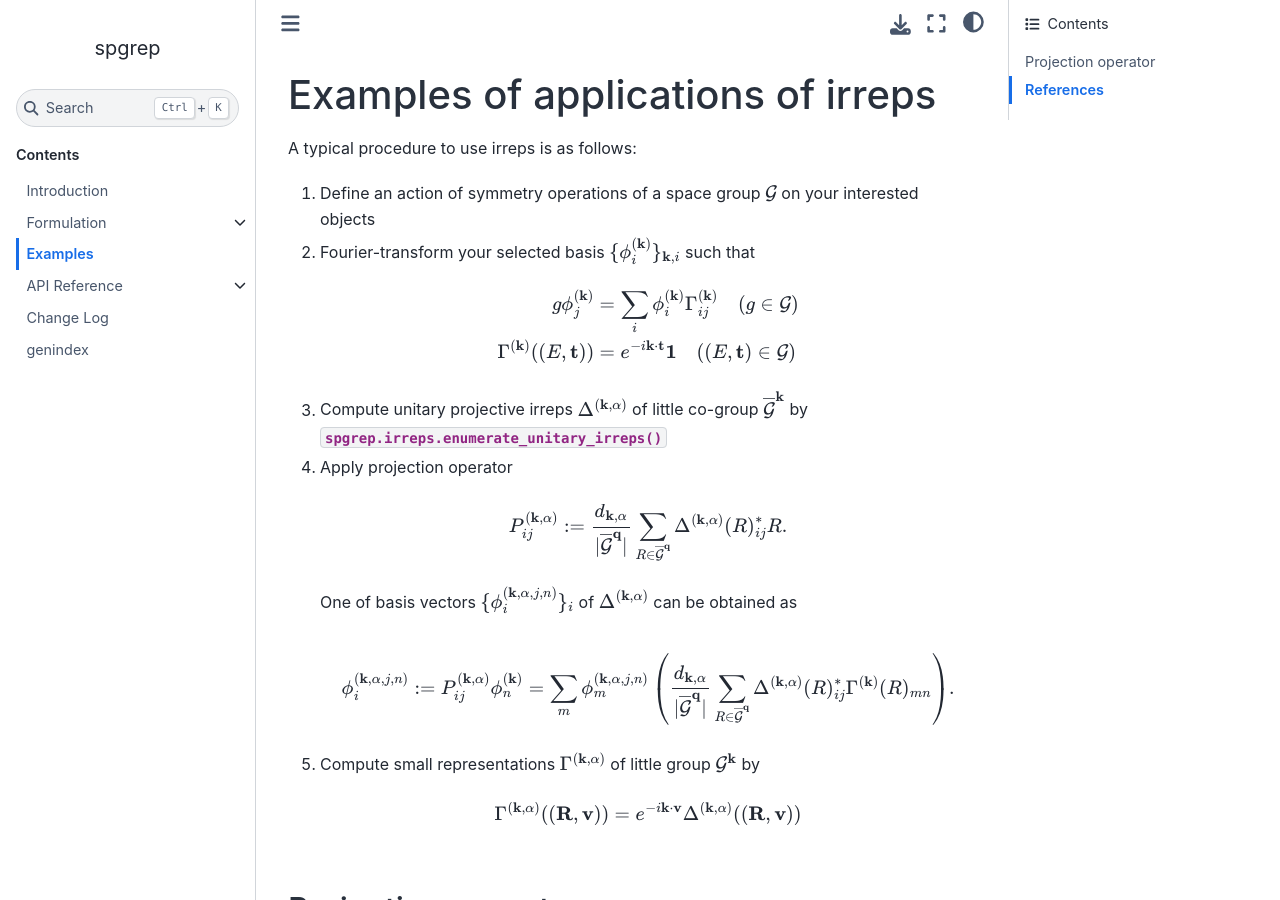
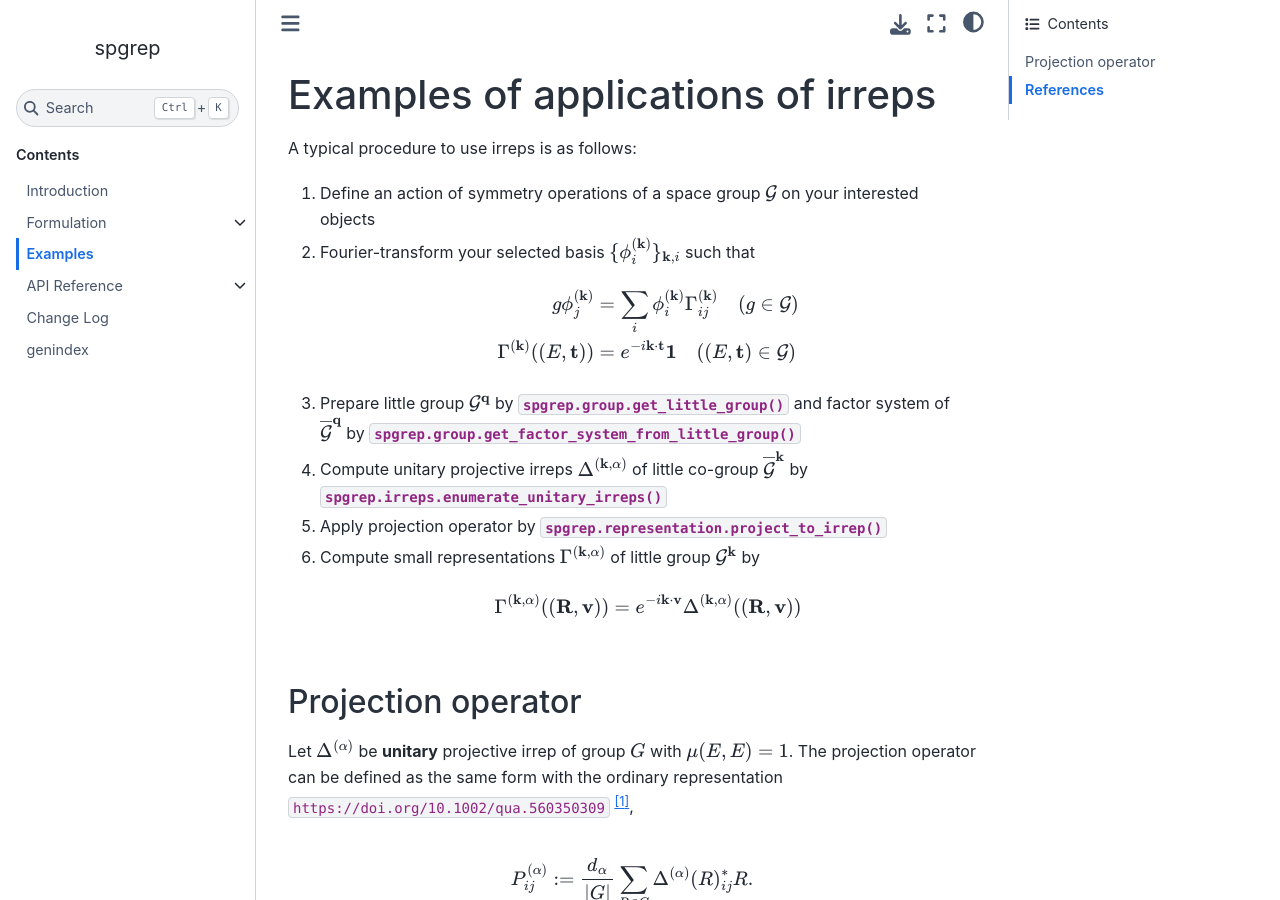
Before and after one commit to spglib/spgrep, a Sphinx documentation site: the page built from docs/examples.md, in a window 1280 px wide and 900 px high. Built offline with Sphinx 7.4.7 and the Sphinx Book theme 1.1.4, drawn with Linux system fonts in a browser that asks for light colours; cross-references to code outside the pages are shown as plain code.

Commit message:
Fix normalization

````diff
--- a/docs/examples.md
+++ b/docs/examples.md
@@ -10,27 +10,10 @@
         \Gamma^{(\mathbf{k})}((E, \mathbf{t})) &= e^{ -i\mathbf{k}\cdot\mathbf{t} } \mathbf{1}
         \quad ( (E, \mathbf{t}) \in \mathcal{G}) \\
     ```
-3. Compute unitary projective irreps {math}`\Delta^{ (\mathbf{k}, \alpha) }` of little co-group {math}`\overline{\mathcal{G}}^{\mathbf{k}}` by {func}`spgrep.irreps.enumerate_unitary_irreps`
-4. Apply projection operator
-    ```{math}
-        P^{(\mathbf{k}, \alpha)}_{ij}
-            := \frac{ d_{\mathbf{k}, \alpha} }{|\overline{\mathcal{G}}^{\mathbf{q}}|} \sum_{ R \in \overline{\mathcal{G}}^{\mathbf{q}} } \Delta^{ (\mathbf{k}, \alpha) }(R)_{ij}^{\ast} R.
-    ```
-
-    One of basis vectors {math}`\{ \phi^{(\mathbf{k},\alpha,j,n)}_{i} \}_{i}` of {math}`\Delta^{ (\mathbf{k}, \alpha) }` can be obtained as
-    ```{math}
-        \phi^{(\mathbf{k},\alpha,j,n)}_{i}
-            := P^{(\mathbf{k}, \alpha)}_{ij} \phi^{(\mathbf{k})}_{n}
-            = \sum_{m}
-                \phi^{ (\mathbf{k},\alpha,j,n) }_{m}
-                \left(
-                    \frac{ d_{\mathbf{k}, \alpha} }{|\overline{\mathcal{G}}^{\mathbf{q}}|}
-                    \sum_{ R \in \overline{\mathcal{G}}^{\mathbf{q}} }
-                        \Delta^{ (\mathbf{k}, \alpha) }(R)_{ij}^{\ast}  \Gamma^{(\mathbf{k})}(R)_{mn}
-                \right).
-    ```
-
-5. Compute small representations {math}`\Gamma^{ (\mathbf{k}, \alpha) }` of little group {math}`\mathcal{G}^{\mathbf{k}}` by
+3. Prepare little group {math}`\mathcal{G}^{\mathbf{q}}` by {func}`spgrep.group.get_little_group` and factor system of {math}`\overline{\mathcal{G}}^{\mathbf{q}}` by {func}`spgrep.group.get_factor_system_from_little_group`
+4. Compute unitary projective irreps {math}`\Delta^{ (\mathbf{k}, \alpha) }` of little co-group {math}`\overline{\mathcal{G}}^{\mathbf{k}}` by {func}`spgrep.irreps.enumerate_unitary_irreps`
+5. Apply projection operator by {func}`spgrep.representation.project_to_irrep`
+6. Compute small representations {math}`\Gamma^{ (\mathbf{k}, \alpha) }` of little group {math}`\mathcal{G}^{\mathbf{k}}` by
     ```{math}
         \Gamma^{ (\mathbf{k}, \alpha) }( (\mathbf{R}, \mathbf{v}) )
             = e^{ -i\mathbf{k}\cdot\mathbf{v} } \Delta^{ (\mathbf{k}, \alpha) } ( (\mathbf{R}, \mathbf{v}) )
````
Also changed, not shown: 1 other file.
